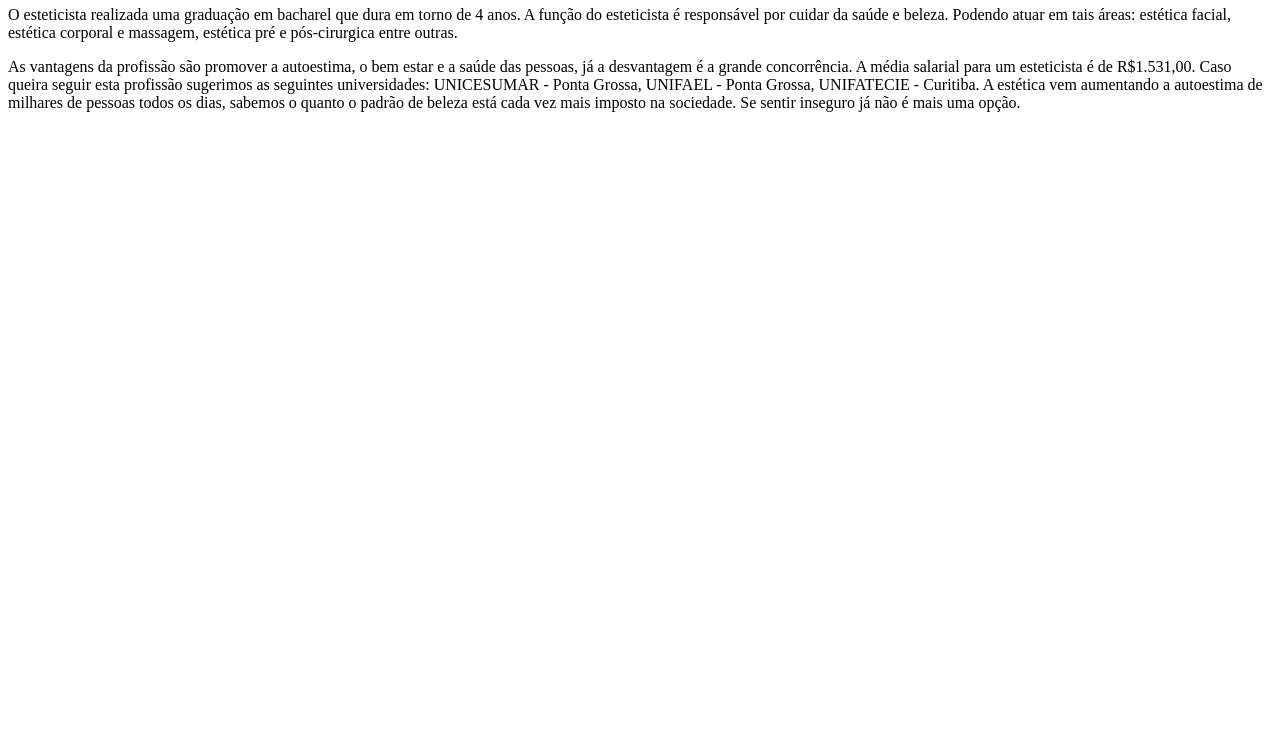
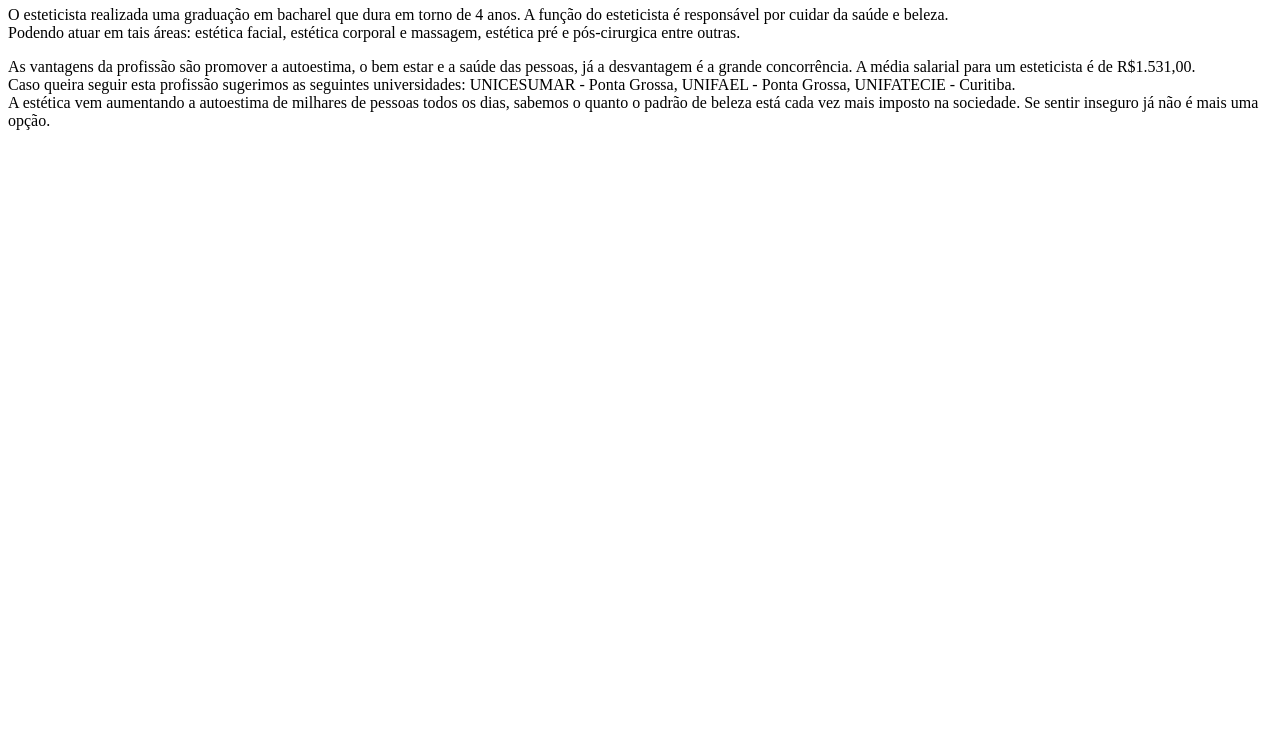
Before and after one commit to brgraniska/PensamentoComputacional_1B, a plain HTML site: page index.html in a window 1280 px wide. Shown: the part 60-800 px from the top of the page. Drawn offline with Linux system fonts and the light colour scheme.

Commit message:
editando

```diff
--- a/index.html
+++ b/index.html
@@ -1,11 +1,11 @@
 <h1> SOBRE A PROFISSÃO DE ESTETISCISTA </h1>
 <p> O esteticista realizada uma graduação em bacharel que dura em torno de 4 anos.
-     A função do esteticista é responsável por cuidar da saúde e beleza.
+     A função do esteticista é responsável por cuidar da saúde e beleza. <br>
      Podendo atuar em tais áreas: estética facial, estética corporal e massagem, estética pré e
      pós-cirurgica entre outras. </p>
  <p> As vantagens da profissão são promover a autoestima, o bem estar e a saúde das pessoas,
-    já a desvantagem é a grande concorrência. A média salarial para um esteticista é de R$1.531,00.
-     Caso queira seguir esta profissão sugerimos as seguintes universidades: UNICESUMAR - Ponta Grossa, UNIFAEL - Ponta Grossa, UNIFATECIE - Curitiba.
+    já a desvantagem é a grande concorrência. A média salarial para um esteticista é de R$1.531,00. <br>
+     Caso queira seguir esta profissão sugerimos as seguintes universidades: UNICESUMAR - Ponta Grossa, UNIFAEL - Ponta Grossa, UNIFATECIE - Curitiba. <br>
       A estética vem aumentando a autoestima de milhares de pessoas todos os dias, sabemos o
        quanto o padrão de beleza está cada vez mais imposto na sociedade.
        Se sentir inseguro já não é mais uma opção.</p>
```
